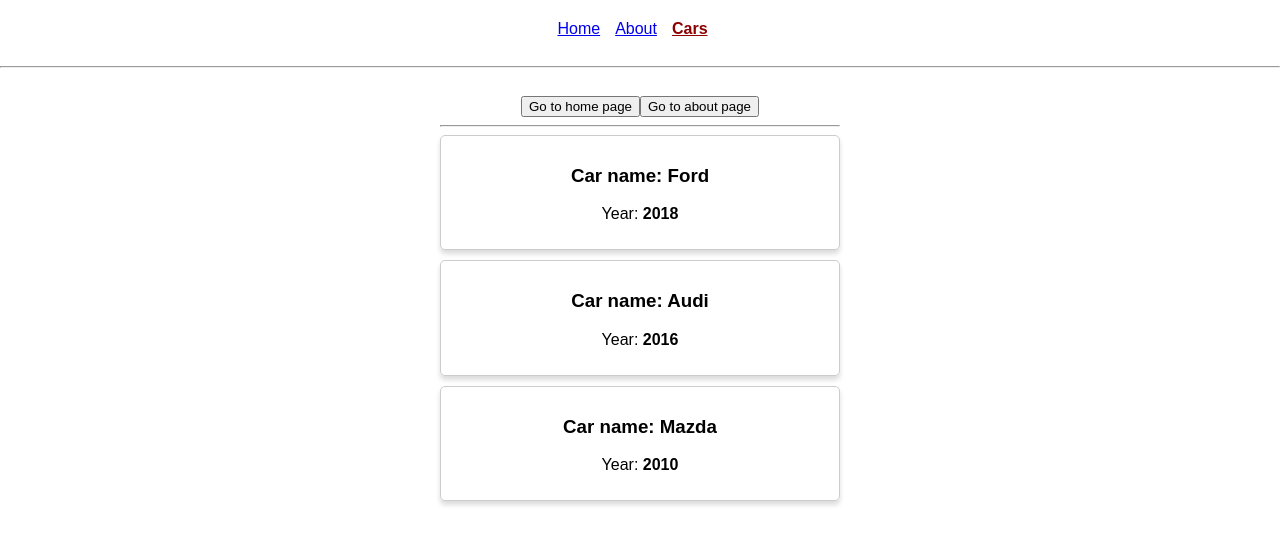
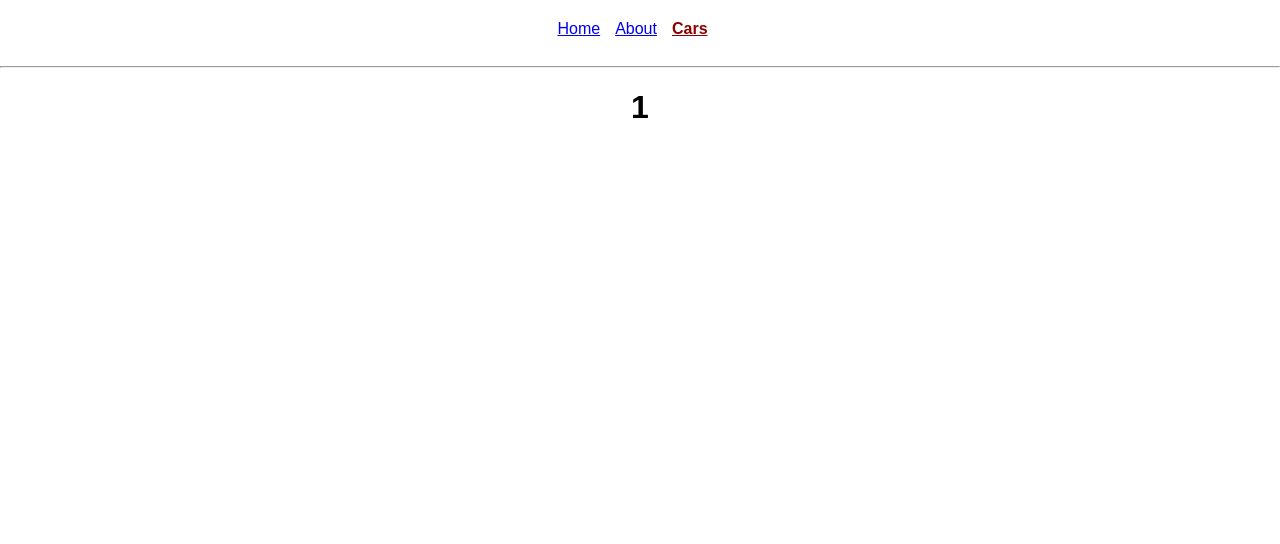
Before and after one commit to GreyTob/React-Router, a React (Create React App) app: page /cars/1 in a window 1280 px wide. Shown: the top 544 px of the page. Built offline with nearby package versions, Linux system fonts and the light colour scheme.

Commit message:
dinamic routers

```diff
--- a/src/App.js
+++ b/src/App.js
@@ -1,8 +1,9 @@
 import React, {Component} from 'react'
 import './App.scss'
-import {Route, NavLink} from "react-router-dom"
+import {Route, NavLink, Switch} from 'react-router-dom'
 import About from './About/About'
 import Cars from './Cars/Cars'
+import CarDetail from './CarDetail/CarDetail'
 
 class App extends Component {
   render() {
@@ -36,11 +37,17 @@
         </nav>
 
         <hr/>
-        {/*localhost:3000*/}
-        <Route path="/" exact render={()=> <h1>Home Page from Route</h1>} />
+        <Switch>
+          {/*localhost:3000*/}
+          <Route path="/" exact render={()=> <h1>Home Page from Route</h1>} />
 
-        <Route path="/about" component={About} />
-        <Route path="/cars" component={Cars} />
+          <Route path="/about" component={About} />
+          <Route path="/cars/:name" component={CarDetail} />
+          <Route path="/cars" component={Cars} />
+        </Switch>
+
+
+
 
       </div>
     );
--- /dev/null
+++ b/src/CarDetail/CarDetail.js
@@ -0,0 +1,14 @@
+import React from 'react'
+
+
+export default class CarDetail extends React.Component {
+  render() {
+
+    return (
+      <div style={{textAlign: 'center'}}>
+        <h1>{this.props.match.params.name}</h1>
+      </div>
+    )
+
+  }
+}
--- a/src/Cars/Cars.js
+++ b/src/Cars/Cars.js
@@ -44,6 +44,7 @@
             />
           )
         })}
+        <hr/>
       </div>
     )
   }
```
